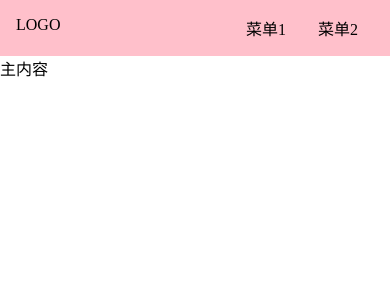
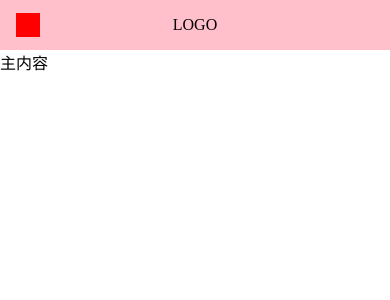
Before and after one commit to sometimes1/gulu-ui-1, a Vue app: page /#/doc in a window 390 px wide. Shown: the top 300 px of the page. Built offline with nearby package versions, Linux system fonts and the light colour scheme.

Commit message:
让topnav 是响应式的 并且 添加toggleAside

```diff
--- a/src/components/Topnav.vue
+++ b/src/components/Topnav.vue
@@ -1,10 +1,11 @@
 <template>
   <div class="topnav">
-    <div class="logo" @click="toggleMenu">LOGO</div>
+    <div class="logo">LOGO</div>
     <ul class="menu">
       <li>菜单1</li>
       <li>菜单2</li>
     </ul>
+    <span class="toggleAside" @click="toggleMenu"></span>
   </div>
 </template>
 <script lang="ts">
@@ -15,7 +16,7 @@
     const toggleMenu = () => {
       menuVisible.value = !menuVisible.value
     }
-    return { toggleMenu}
+    return { toggleMenu }
   },
 }
 </script>
@@ -26,6 +27,8 @@
   padding: 16px;
   position: relative;
   z-index: 10;
+  justify-content: center;
+  align-items: center;
   > .logo {
     max-width: 6em;
     margin-right: auto;
@@ -38,5 +41,26 @@
       margin: 0 1em;
     }
   }
+  > .toggleAside {
+    width: 24px;
+    height: 24px;
+    background: red;
+    position: absolute;
+    left: 16px;
+    top: 50%;
+    transform: translateY(-50%);
+    display: none;
+  }
+  @media (max-width: 500px) {
+    > .menu {
+      display: none;
+    }
+    > .logo {
+      margin: 0 auto;
+    }
+    > .toggleAside {
+      display: inline-block;
+    }
+  }
 }
 </style>
```
